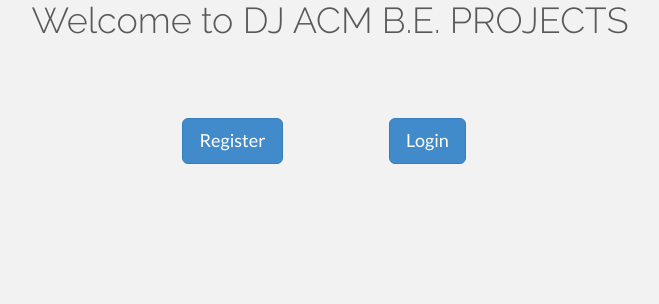
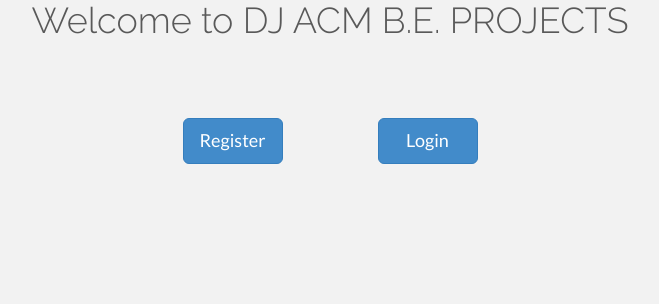
Before and after one commit to shahsaumya/DJACM-BEPapers, a Django app: page /home/ in a window 1280 px wide. Shown: the part 341-645 px from the top of the page, without its empty margins (310-969 px from the left). Run offline with Django 3.2, Linux system fonts and the light colour scheme; some libraries are stand-ins or nearby versions.

Commit message:
Homepage changes

```diff
--- a/user_auth/login/templates/home.html
+++ b/user_auth/login/templates/home.html
@@ -33,10 +33,10 @@
                 <br><br><br><br><br><br><br>
                 <div class = "col-lg-4"></div>
                 <div class = "col-lg-2">
-                    <a href='/register/'><button class = "btn btn-lg btn-primary">Register</button></a>
+                    <a href='/register/'><button class = "btn btn-lg btn-primary" style = "width:100px;">Register</button></a>
                 </div>
                 <div class = "col-lg-2">
-                    <a href='/sign-in/'><button class = "btn btn-lg btn-primary">Login</button></a>
+                    <a href='/sign-in/'><button class = "btn btn-lg btn-primary" style = "width:100px;">Login</button></a>
                 </div>
                 <div class = "col-lg-4"></div>
             </div><!-- row -->
```
Also changed, not shown: 1 other file.
